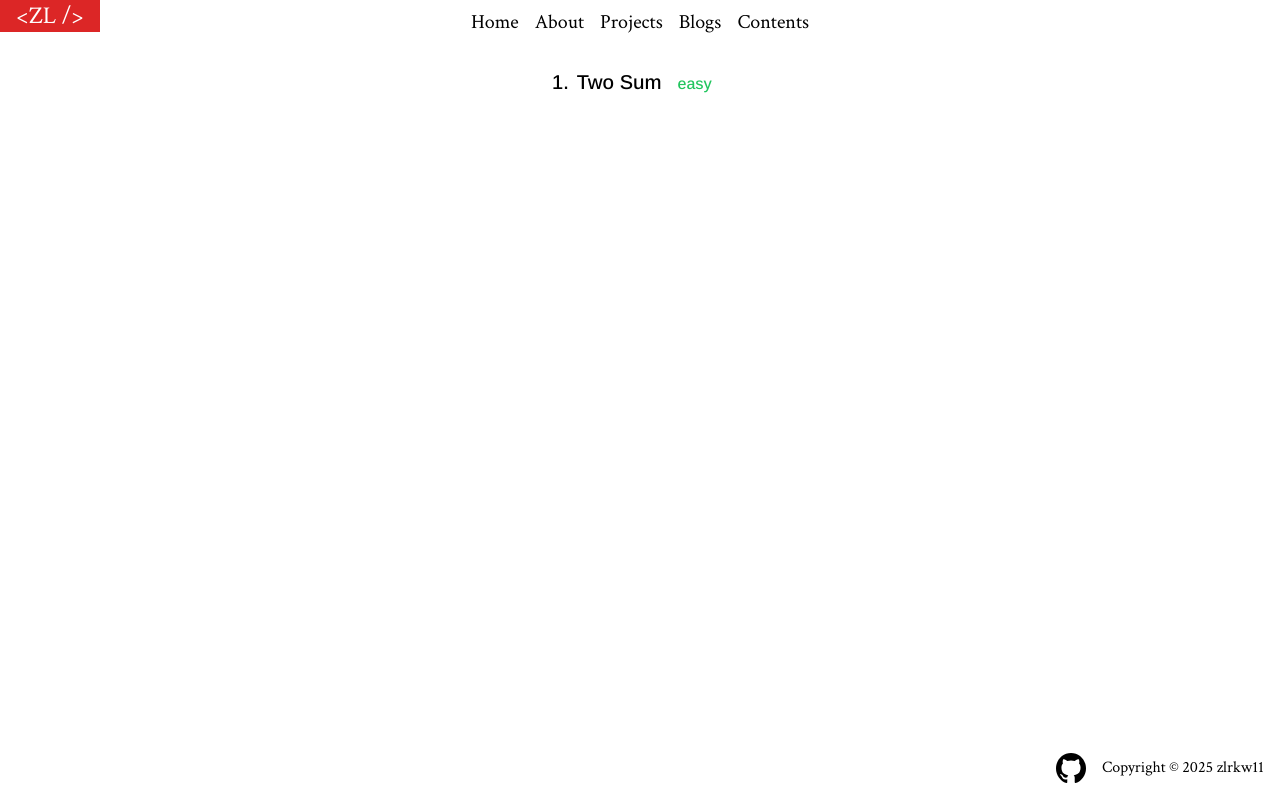
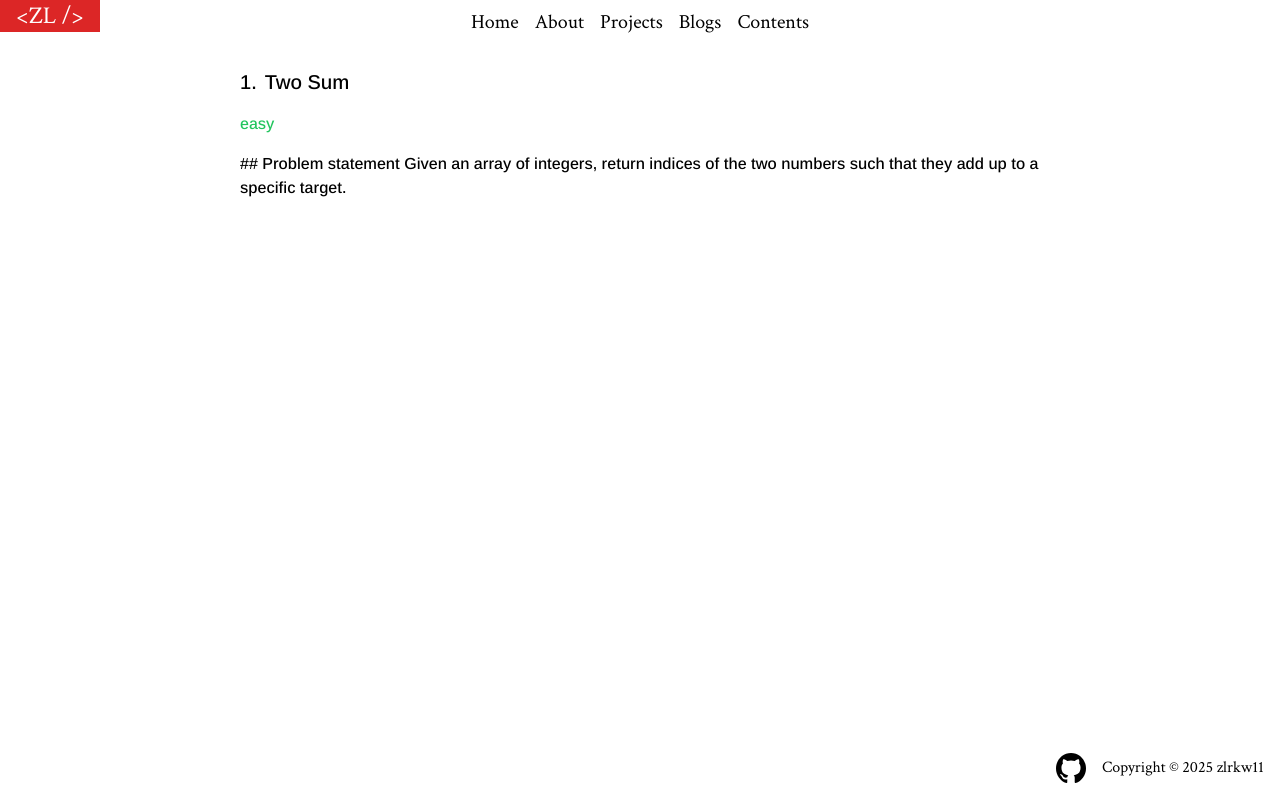
Before and after one commit to zlrkw11/zl-v2, a Next.js app: page /contents/leetcode/1 in a window 1280 px wide. Built offline with nearby package versions, Linux system fonts and the light colour scheme.

Commit message:
markdown

```diff
--- a/app/contents/leetcode/[id]/page.tsx
+++ b/app/contents/leetcode/[id]/page.tsx
@@ -24,7 +24,7 @@ const ProblemPage = async ({ params }: { params: Promise<{ id: string }> }) => {
     <div
       className={`md:w-[800px] m-2 flex flex-col gap-4 ${ArimoFont.className} items-center`}
     >
-      <div className="flex gap-4">
+      <div className="flex flex-col gap-4">
         <h1 className="gap-2 flex text-xl">
           <p>{problem.id}.</p>
           <p>{problem.title}</p>
@@ -42,7 +42,7 @@ const ProblemPage = async ({ params }: { params: Promise<{ id: string }> }) => {
         >
           {problem.difficulty}
         </h1>
-        <p className="">{problem.texts}</p>
+        <p>{problem.texts}</p>
       </div>
       <div>
         <p></p>
--- a/data/problems.ts
+++ b/data/problems.ts
@@ -5,7 +5,8 @@ export const problems: problem[] = [
     title: "Two Sum",
     difficulty: "easy",
     label: ["array", "string"],
-    texts: "",
+    texts: `## Problem statement
+    Given an array of integers, return indices of the two numbers such that they add up to a specific target.`,
   },
   {
     id: 4,
```
